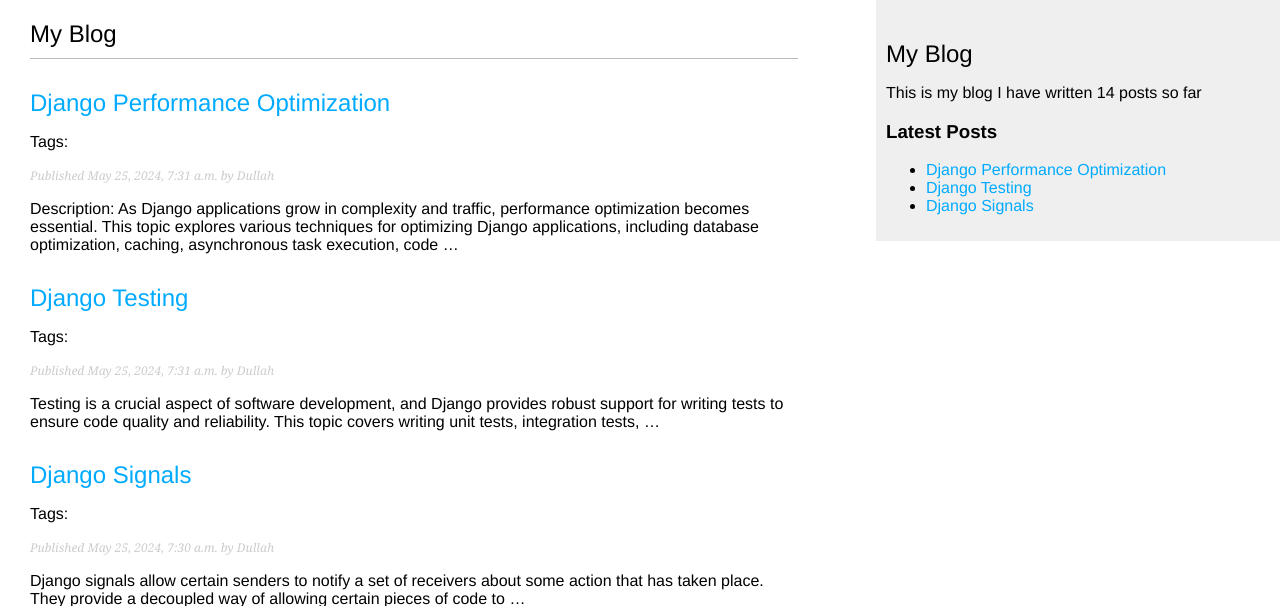
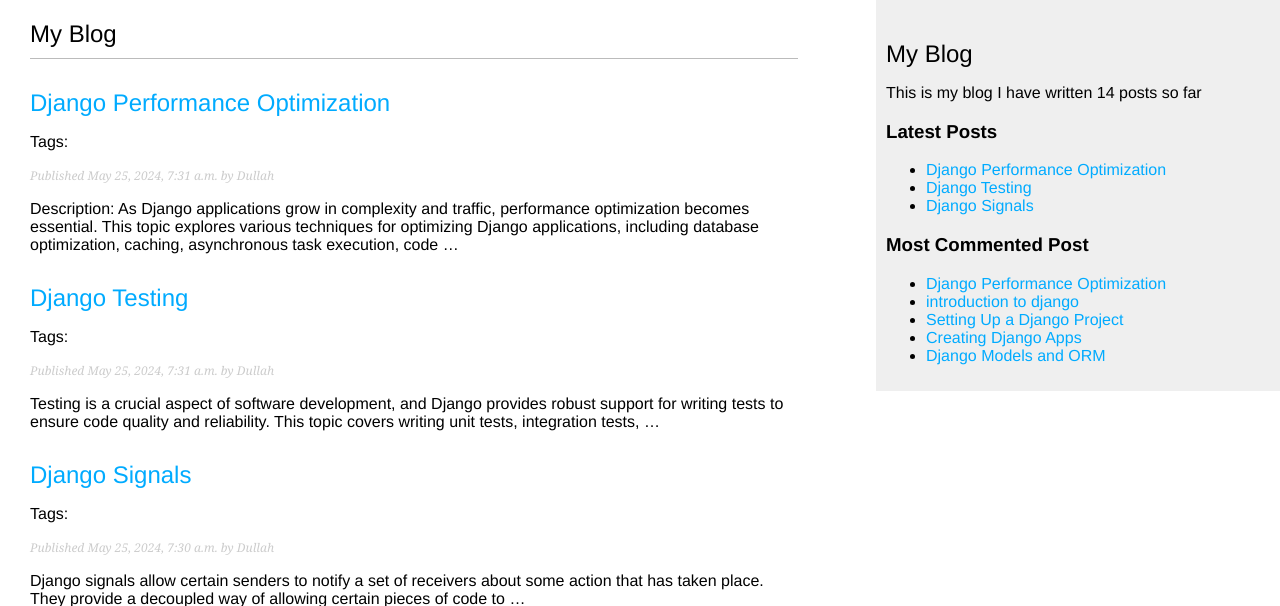
Before and after one commit to Dullah2k/blog-app, a Django app: page /blog/ in a window 1280 px wide. Shown: the top 606 px of the page. Run offline with Django 4.2, Linux system fonts and the light colour scheme; data comes from the database, SQL or seed files in the repository; parts of the project's set-up code (start-up, migrations or seed data) failed here and were passed over.

Commit message:
implemented a custom template tag that returns a queryset for most commented posts

```diff
--- a/blog/templates/blog/base.html
+++ b/blog/templates/blog/base.html
@@ -21,8 +21,19 @@
         This is my blog
         I have written {% total_posts %} posts so far
       </p>
+
       <h3>Latest Posts</h3>
       <p> {% show_latest_posts 3 %} </p>
+
+      <h3>Most Commented Post</h3>
+      {% get_most_commented_posts as posts  %}
+      <ul>
+        {% for post in posts %}
+        <li>
+          <a href="{{ post.get_absolute_url }}">{{ post.title }}</a>
+        </li>
+        {% endfor %}
+      </ul>
     </section>
   </main>
 </body>
--- a/blog/templatetags/blog_tags.py
+++ b/blog/templatetags/blog_tags.py
@@ -1,4 +1,5 @@
 from django import template
+from django.db.models import Count
 from ..models import Post
 
 register = template.Library()
@@ -11,3 +12,7 @@ def total_posts():
 def show_latest_posts(count=5):
   latest_posts = Post.published.order_by('-publish')[:count]
   return {'latest_posts' : latest_posts}
+
+@register.simple_tag
+def get_most_commented_posts(count=5):
+  return Post.published.annotate(total_comments=Count('comments')).order_by('-total_comments')[:count]
```
